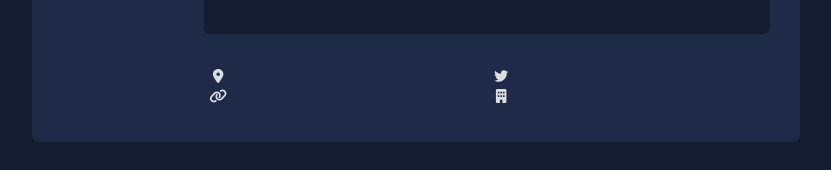
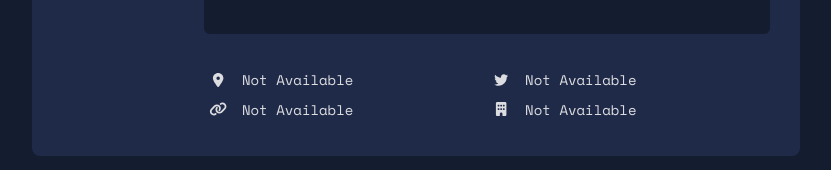
Before and after one commit to Finniki/github-user-app, a React (Create React App) app: page / in a window 1280 px wide. Shown: the part 473-643 px from the top of the page, without its empty margins (224-1055 px from the left). Built offline with nearby package versions, Linux system fonts and the light colour scheme.

Commit message:
update UserContact.js

```diff
--- a/src/components/SearchResults/UserContact/UserContact.js
+++ b/src/components/SearchResults/UserContact/UserContact.js
@@ -7,22 +7,22 @@ import {
 import { faTwitter } from "@fortawesome/free-brands-svg-icons";
 import styles from "./UserContact.module.css";
 
-const UserContact = ({ contactInfo: { job, location, twitter, website } }) => {
+const UserContact = ({ location, twitter_username, blog, company }) => {
   const contactData = [
     {
-      name: location,
+      name: `${location || "Not Available"}`,
       icon: faLocationDot,
     },
     {
-      name: twitter,
+      name: `${twitter_username || "Not Available"}`,
       icon: faTwitter,
     },
     {
-      name: website,
+      name: `${blog || "Not Available"}`,
       icon: faLink,
     },
     {
-      name: job,
+      name: `${company || "Not Available"}`,
       icon: faBuilding,
     },
   ];
```
